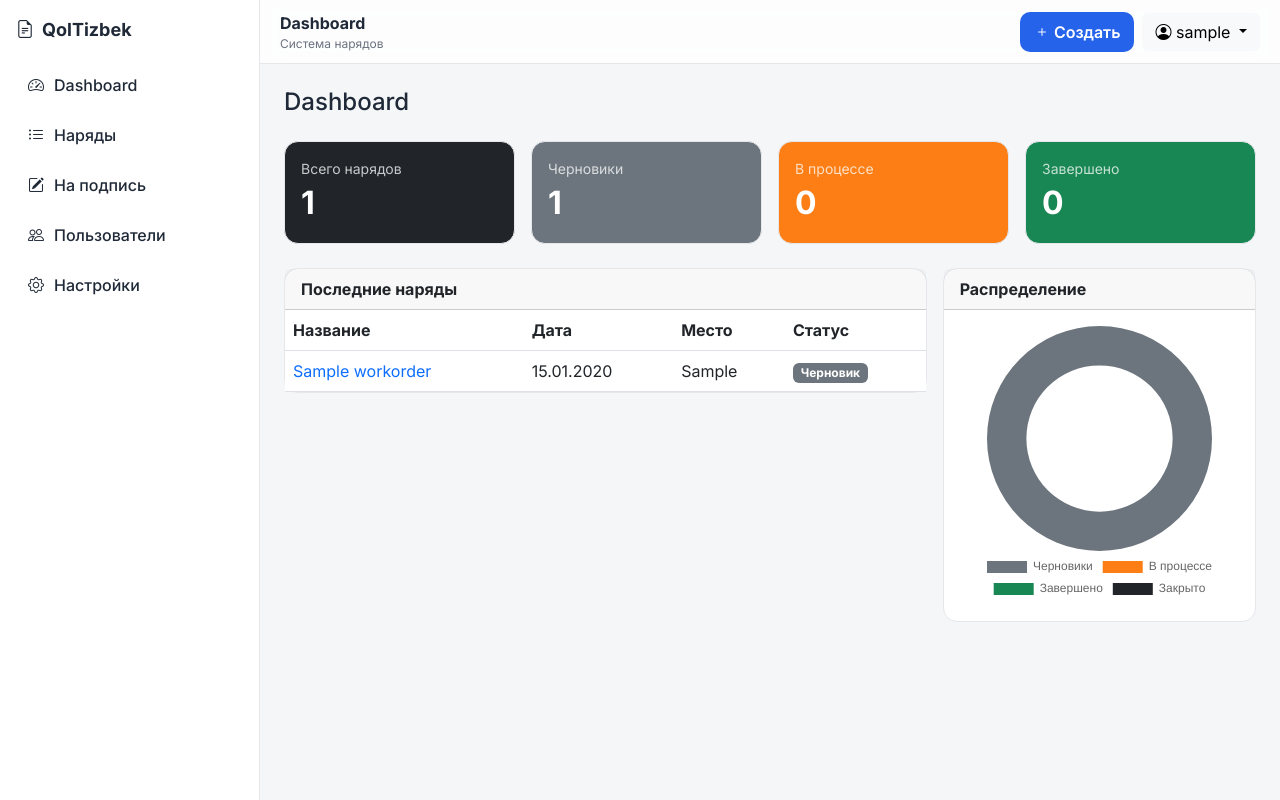
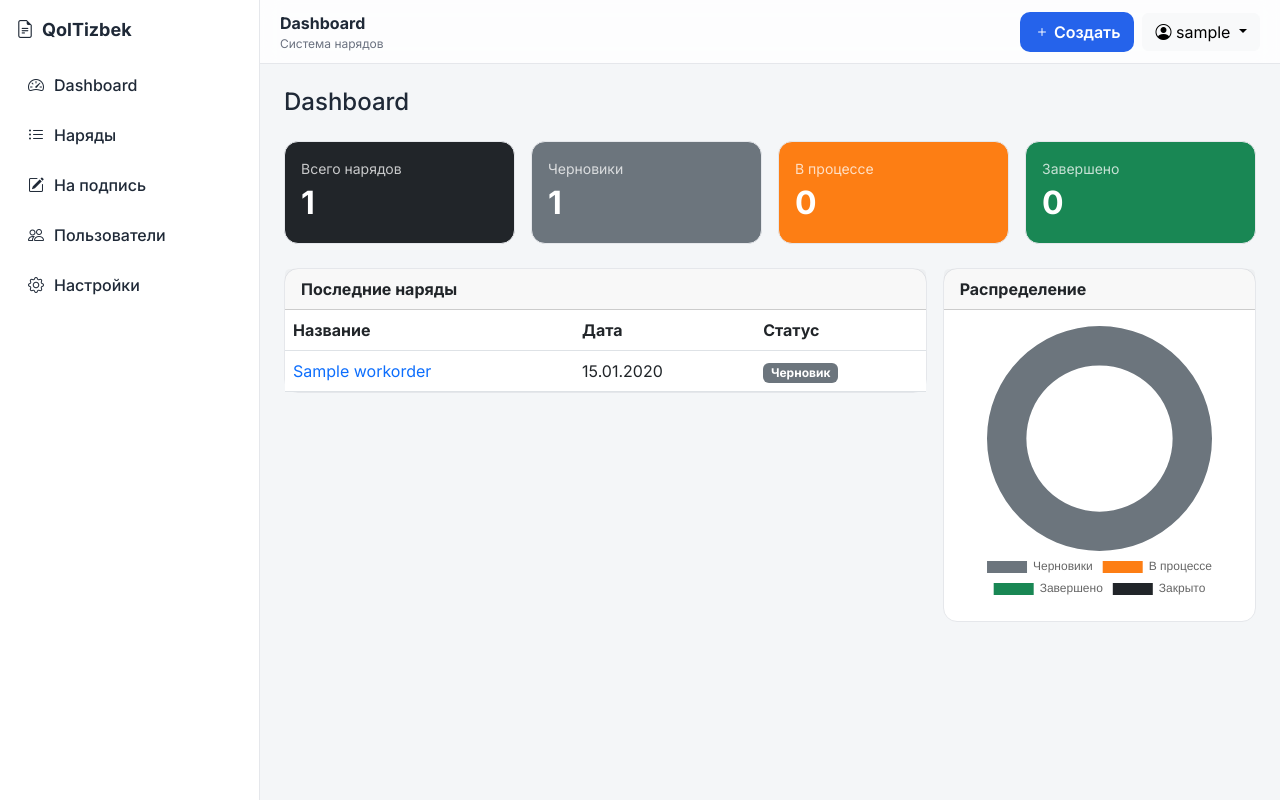
Before and after one commit to TarkhanNone/qoltizbek_v1, a Django app: page /dashboard/ in a window 1280 px wide. Run offline with Django 5.2, Linux system fonts and the light colour scheme; a user stored in the database is signed in; tables that the repository leaves empty hold one stand-in row (values such as "Sample post").

Commit message:
fix: dashboard table - remove location column, show status badges

```diff
--- a/templates/workorders/dashboard.html
+++ b/templates/workorders/dashboard.html
@@ -52,13 +52,11 @@
     <div class="col-md-8">
         <div class="card">
             <div class="card-header fw-bold">Последние наряды</div>
-            <div class="table-responsive">
             <table class="table table-hover mb-0">
                 <thead>
                     <tr>
                         <th>Название</th>
                         <th>Дата</th>
-                            <th>Место</th>
                         <th>Статус</th>
                     </tr>
                 </thead>
@@ -66,12 +64,13 @@
                     {% for wo in recent %}
                     <tr>
                         <td>
-                                <a href="{% url 'workorder_detail' wo.pk %}" class="text-decoration-none">
+                            <a href="{% url 'workorder_detail' wo.pk %}"
+                               class="text-decoration-none text-truncate d-block"
+                               style="max-width: 280px;">
                                 {{ wo.title }}
                             </a>
                         </td>
-                            <td>{{ wo.date|date:"d.m.Y" }}</td>
-                            <td>{{ wo.location }}</td>
+                        <td class="text-nowrap">{{ wo.date|date:"d.m.Y" }}</td>
                         <td>
                             {% if wo.status == 'draft' %}
                                 <span class="badge badge-draft">Черновик</span>
@@ -86,12 +85,11 @@
                     </tr>
                     {% empty %}
                     <tr>
-                            <td colspan="4" class="text-center text-muted py-3">Нарядов нет</td>
+                        <td colspan="3" class="text-center text-muted py-3">Нарядов нет</td>
                     </tr>
                     {% endfor %}
                 </tbody>
             </table>
-            </div>
         </div>
     </div>
 
```
Lines whose indentation alone changed are shown as unchanged.
